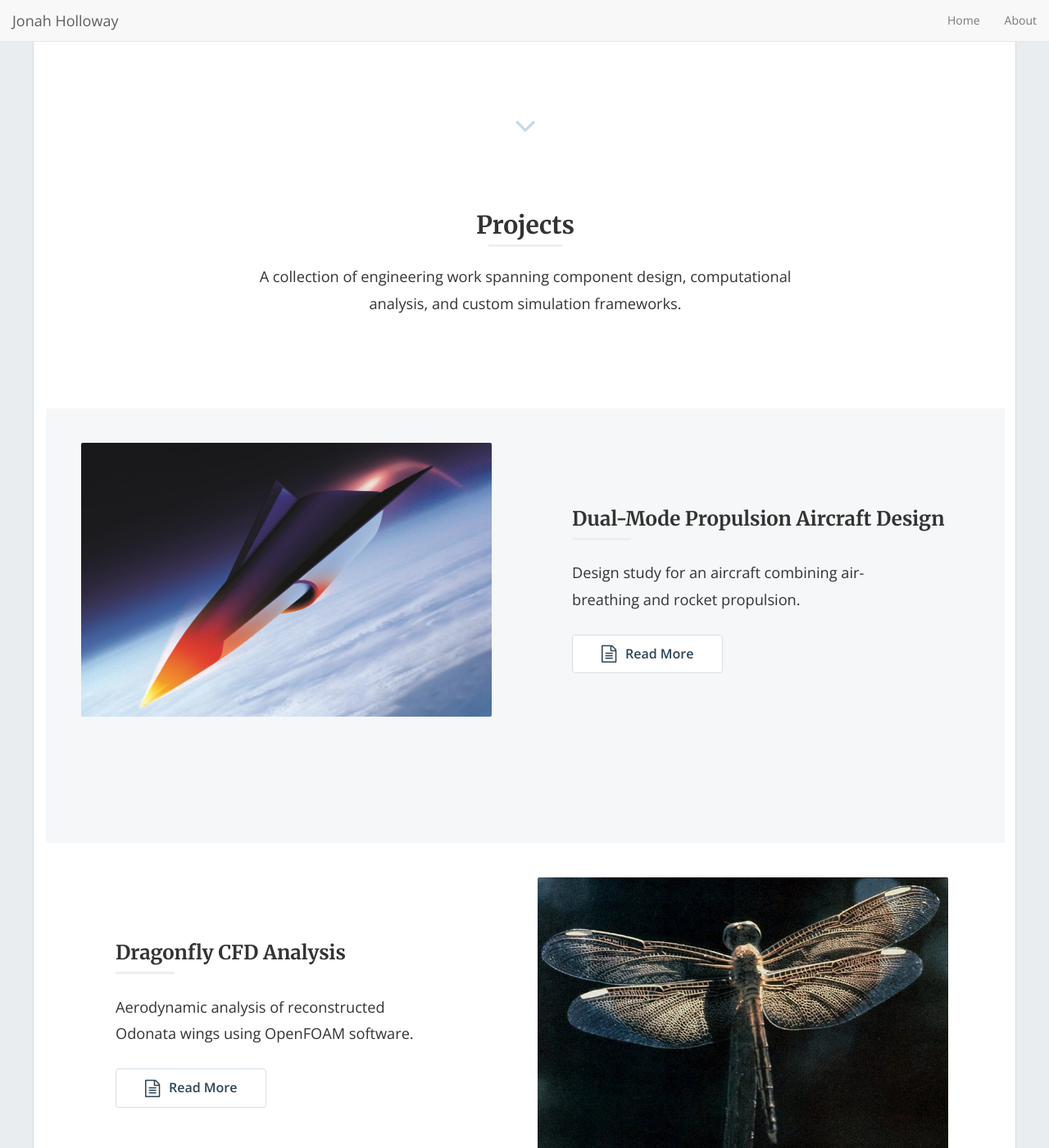
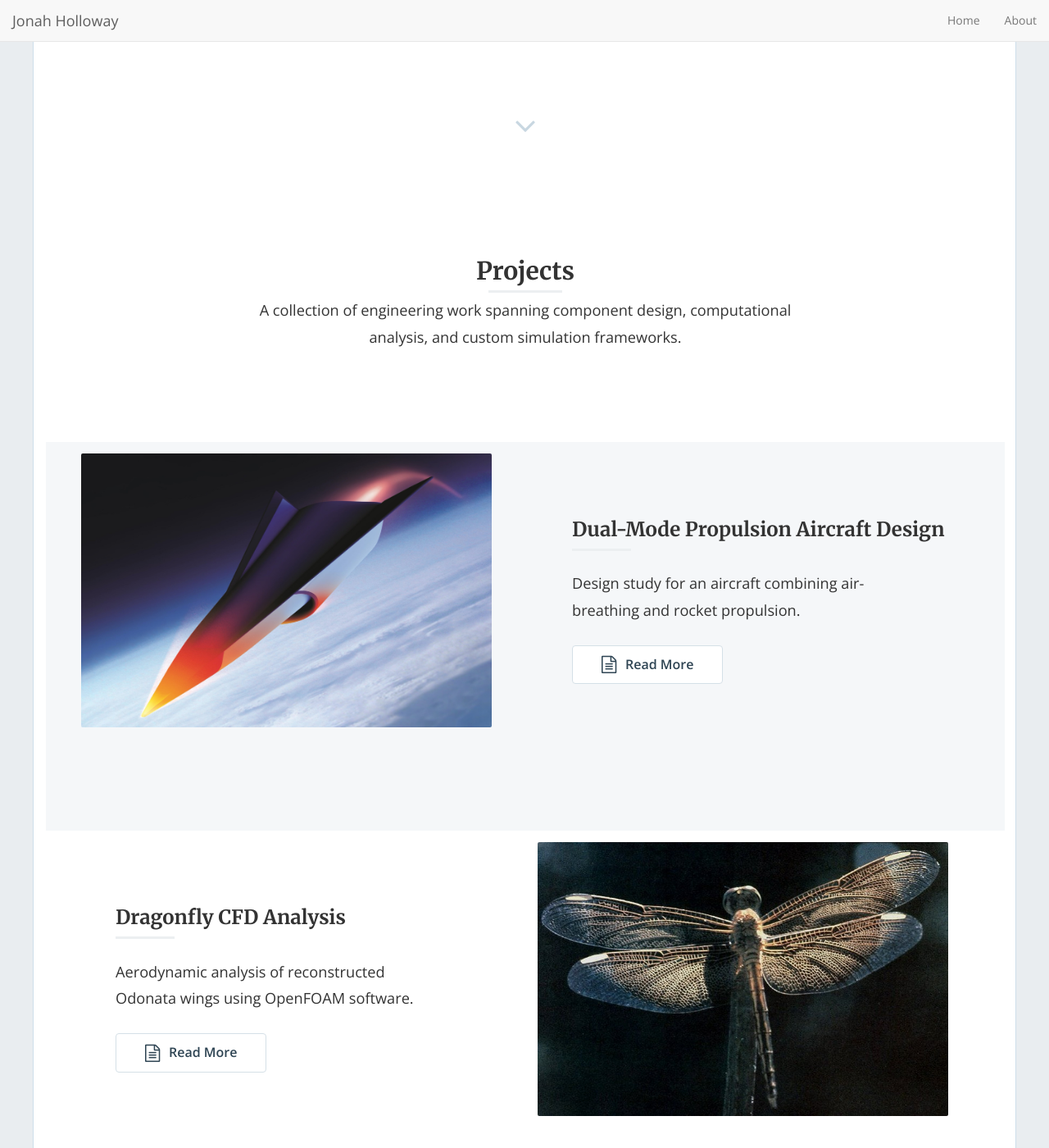
Before and after one commit to jonahholloway/jonahholloway.github.io, a Jekyll site: the page built from index.html, in a window 1280 px wide and 1400 px high, scrolled down 497 px. Shown: the whole window at 82% size. Built offline with Jekyll 4.4.1, drawn with Linux system fonts in a browser that asks for light colours; nearby versions of some CDN libraries; the list of posts is cut into pages by our own code.

Commit message:
Update style.scss

```diff
--- a/css/style.scss
+++ b/css/style.scss
@@ -206,7 +206,7 @@ button.btn, input.btn {
 	3.0 Posts
 --------------------------------------------------------------*/
 #portfolio .container {
-  margin-top: 6em;
+  margin-top: 10em;
   @include bp-xsmall {
     margin-top: 2em;
   }
@@ -221,7 +221,7 @@ button.btn, input.btn {
 .section-title {
   position: relative;
   margin: 0 auto;
-  margin-bottom: 1em;
+  margin-bottom: 0.5em;
   &:after {
     content: '';
     position: absolute;
@@ -315,7 +315,7 @@ button.btn, input.btn {
 }
 
 .wow {
-  padding: 3em 0;
+  padding: 1em 0;
   &:nth-child(even) {
     background-color: #f5f7f9;
   }
```
